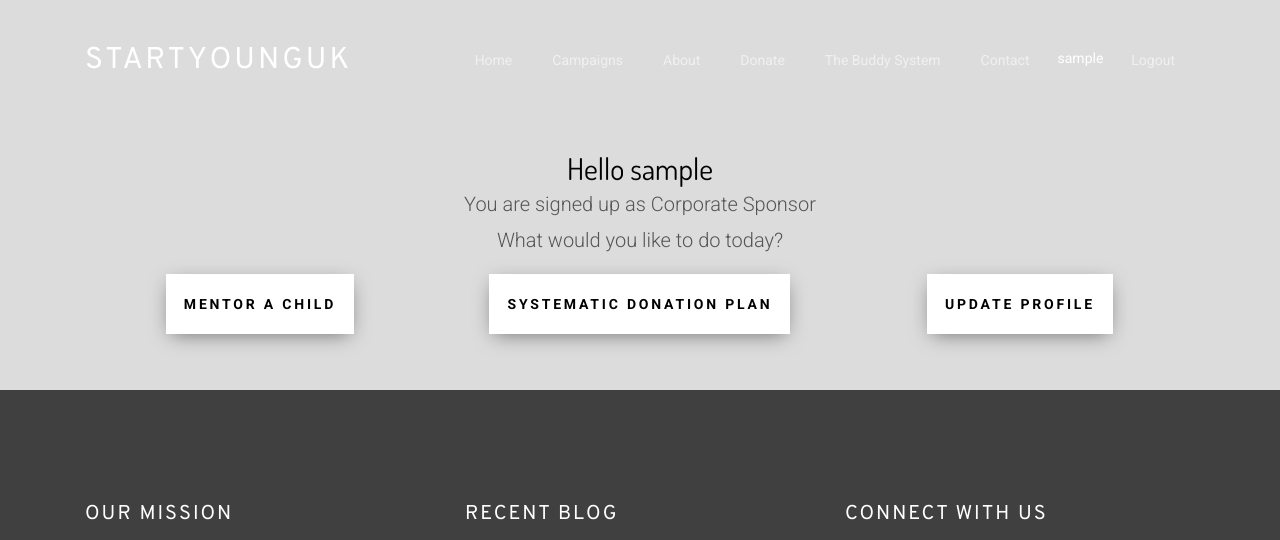
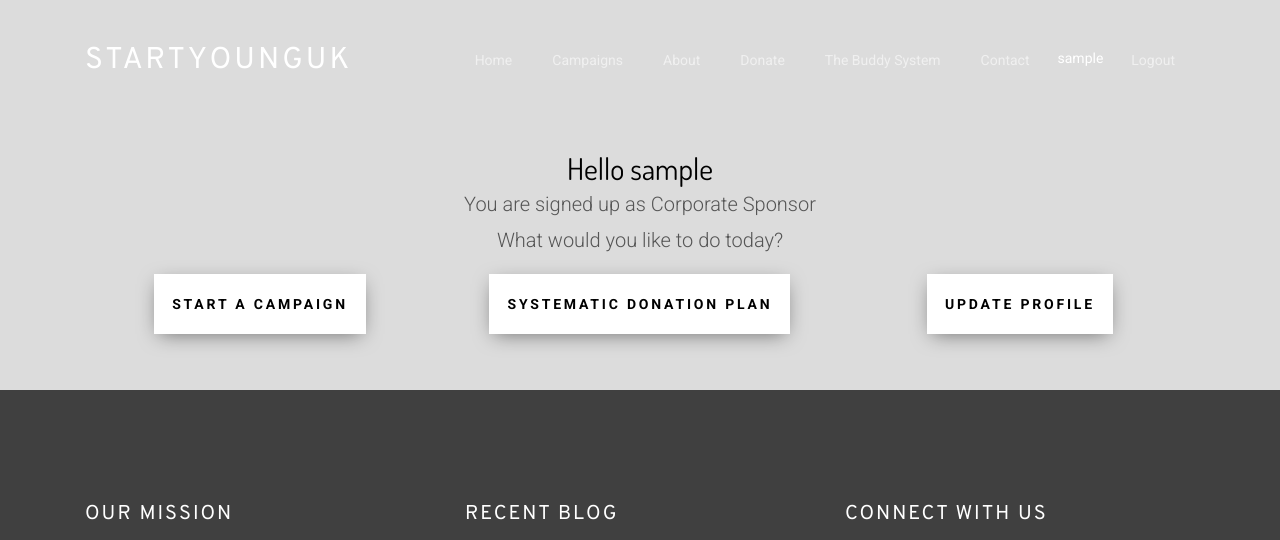
Before and after one commit to styuk1234/StartYoungUK-Website, a Django app: page /users/home in a window 1280 px wide. Shown: the top 540 px of the page. Run offline with Django 4.2, Linux system fonts and the light colour scheme; the visitor is signed in with stand-in values (Sample User, id 1); some libraries are stand-ins or nearby versions; some web fonts are replaced.

Commit message:
Fixed navigation after login

```diff
--- a/users/templates/userhome.html
+++ b/users/templates/userhome.html
@@ -58,7 +58,11 @@
 {% endif %}
 
       <div class="row">
+        {% if user.startyoungukuser.user_type == "I" %}
         <div class="col-mg-4 col-lg-4"><p style="text-align: center;"><a class="btn btn-white px-3 py-2" href="{% url 'mentor' %}">Mentor a Child</a></p></div>
+        {% else %}
+        <div class="col-mg-4 col-lg-4"><p style="text-align: center;"><a class="btn btn-white px-3 py-2" href="{% url 'start_campaign' %}">Start a Campaign</a></p></div>
+        {% endif %}
         <div class="col-mg-4 col-lg-4"><p style="text-align: center;"><a class="btn btn-white px-3 py-2" href="{% url 'sdp' %}">Systematic Donation Plan</a></p></div>
         <div class="col-mg-4 col-lg-4"><p style="text-align: center;"><a class="btn btn-white px-3 py-2" href="{% url 'profile' %}">Update Profile</a></p></div>
 
```
